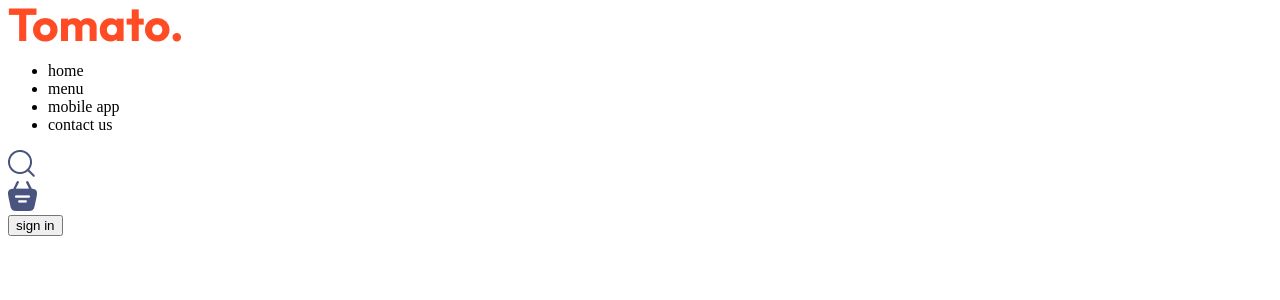
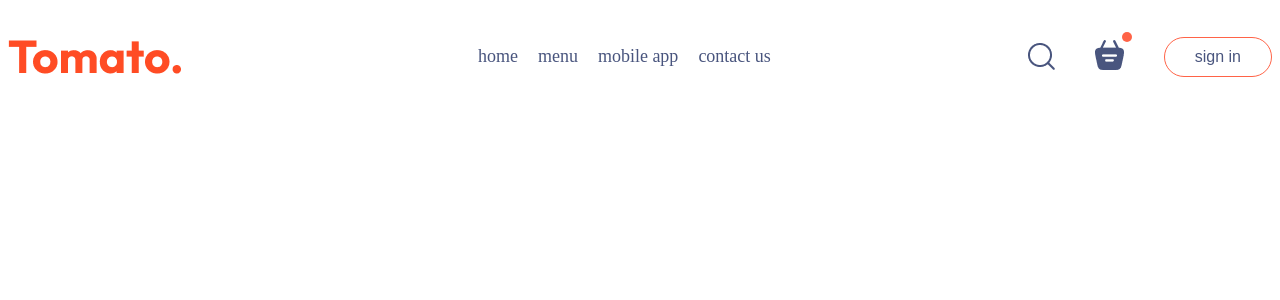
Before and after one commit to Prachismita-Panda/Practice, a React app: page / in a window 1280 px wide. Shown: the top 300 px of the page. Built offline with nearby package versions, Linux system fonts and the light colour scheme; the HTML template or start-up script is replaced by a standard one.

Commit message:
content added

```diff
--- a/src/components/Navbar/Navbar.css
+++ b/src/components/Navbar/Navbar.css
@@ -0,0 +1,63 @@
+.navbar{
+    padding:20px 0px;
+    display: flex;
+    justify-content: space-between;
+    align-items: center;
+}
+
+.navbar .logo{
+    width: 150px;
+}
+.navbar-menu{
+    display: flex;
+    list-style: none;
+    gap:20px;
+    color: #49557e;
+    font-size:18px;
+
+}
+
+.navbar-right{
+    display:flex;
+    align-items:center;
+    gap:40px;
+}
+
+.navbar button{
+    background: transparent;
+    font-size:16px;
+    color:#49557e;
+    border: 1px solid tomato;
+    padding: 10px 30px;
+    border-radius:50px;
+    cursor:pointer;
+    transition: 0.3s;
+}
+
+.navbar button:hover{
+    background-color: #fff4f2;
+}
+
+.navbar .active{
+    padding-bottom:2px;
+    border-bottom:2px solid #49557e;
+}
+
+.navbar li{
+    cursor: pointer;
+}
+
+.navbar-search-icon{
+    position:relative;
+}
+
+.navbar-search-icon .dot{
+    position:absolute;
+    min-width: 10px;
+    min-height: 10px;
+    background-color: tomato;
+    border-radius:5px;
+    top:-8px;
+    right:-8px;
+
+}
```
